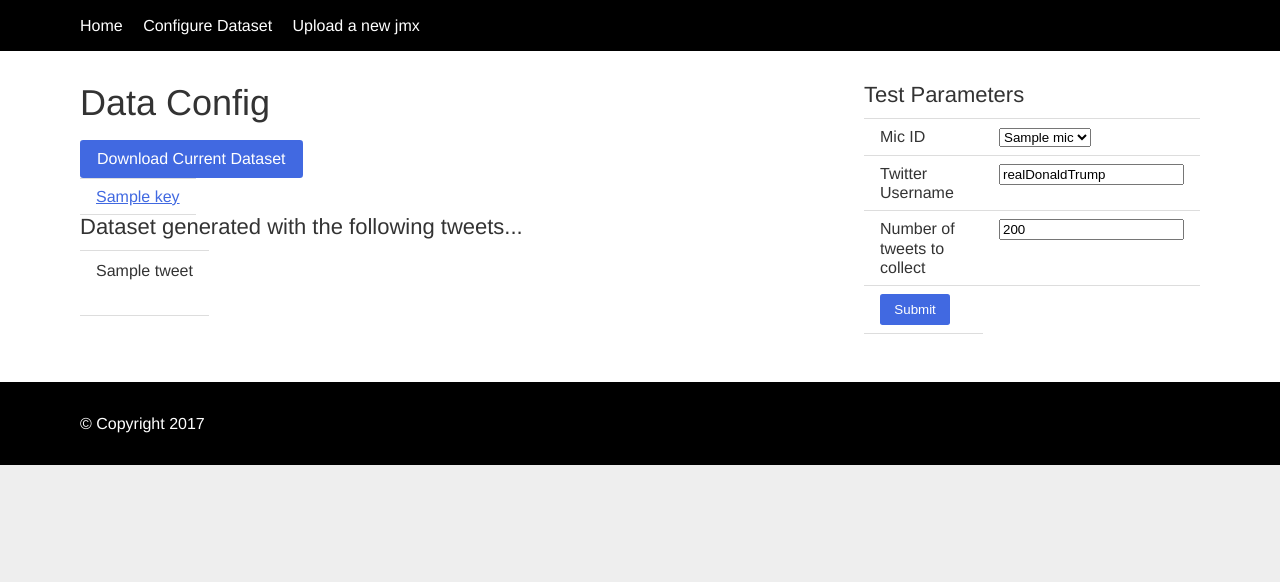
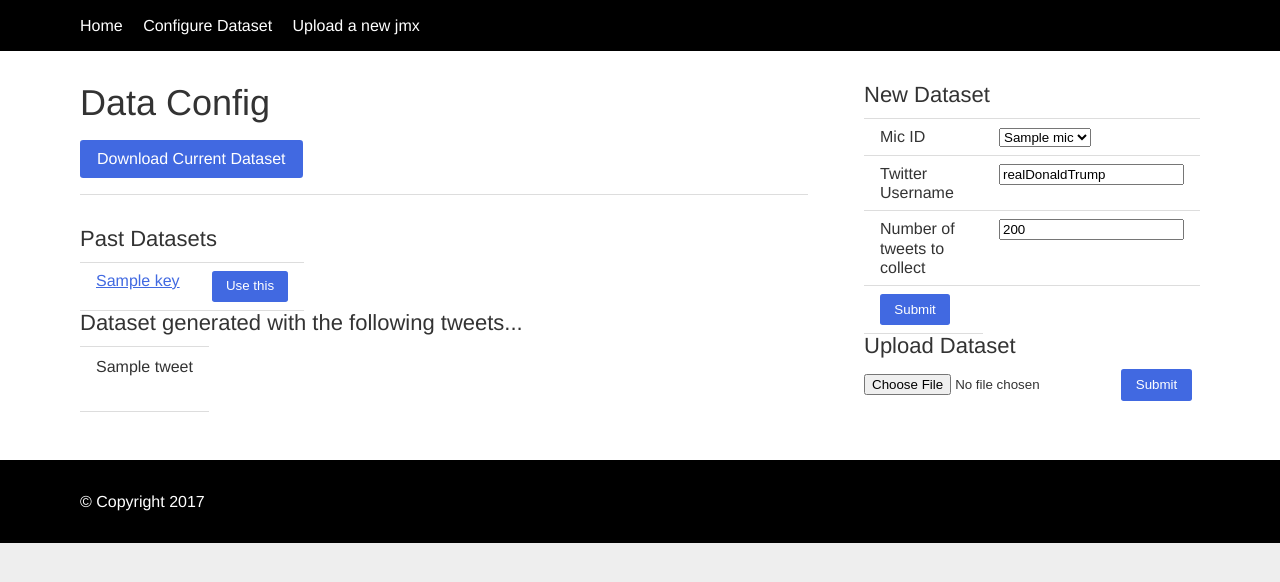
Before and after one commit to zyamusic/APIPerformaceTesting, a Flask app: template Source/templates/configData.html in a window 1280 px wide. Shown: the part 88-670 px from the top of the page. Run offline with Flask 2, Linux system fonts and the light colour scheme; the template is opened without the code that fills it: most values are stand-ins (such as "Sample title", 1, 10 or a date in 2020).

Commit message:
Improved dataset configurations

```diff
--- a/Source/app.py
+++ b/Source/app.py
@@ -53,10 +53,8 @@ def index():
     allParams = GetNewJMX()
 
     # display all summary files
-    summaries = {}
-    for outFile in glob.iglob('static/Output/**/*.html'):
-        print outFile
-        summaries[outFile] = '/' + outFile
+    summaries = GetSummaries()
+
     return render_template('index.html', summaries=summaries, allParams=allParams)
 
 # Testing area
@@ -66,10 +64,8 @@ def executeTest():
     global allParams
     if request.method == 'GET':
         allParams = GetNewJMX()
-        summaries = {}
-        for outFile in glob.iglob('static/Output/**/*.html'):
-            print outFile
-            summaries[outFile] = '/' + outFile
+        summaries = GetSummaries()
+
         return render_template('index.html', summaries=summaries, allParams=allParams)
 
     else:
@@ -108,11 +104,6 @@ def executeTest():
 
             RunJMeter(CONFIG, OUTPUTFile, OUTPUT_HTML, True)
 
-            # Run jmeter command
-            # print JMETER + ' -n -t ' + CONFIG + ' -l ' + OUTPUTFile + ' -e -o ' + OUTPUT_HTML
-            #
-            # os.system(JMETER + ' -n -t ' + CONFIG + ' -l ' + OUTPUTFile + ' -e -o ' + OUTPUT_HTML)
-
         return redirect(url_for('index'))
 
 # Configure the dataset
@@ -120,13 +111,10 @@ def executeTest():
 def configData():
     # Get mic ids for form'
     allMics = getAllMicIDs()
+    datasets = GetDatasets()
 
     if request.method == 'GET':
-        summaries = {}
-        for outFile in glob.iglob('static/Output/**/*.html'):
-            print outFile
-            summaries[outFile] = '/' + outFile
-        return render_template('configData.html', summaries=summaries, allMics=allMics)
+        return render_template('configData.html', datasets=datasets, allMics=allMics)
 
     else:
         selectedMicID = request.form['MicID']
@@ -141,9 +129,9 @@ def configData():
             dataPairs.append(permutation)
 
         # Write dataset
-        writeDataFile(dataPairs)
+        writeDataFile(dataPairs, selectedMicID, tweetUser, tweetCount)
 
-        return render_template('configData.html',allMics=allMics,alltweets=alltweets)
+        return redirect(url_for('configData'))
 
 # Upload a new configuration
 @app.route('/upload_jmx', methods=['GET','POST'])
@@ -169,6 +157,29 @@ def upload_jmx():
         allParams = GetNewJMX()
 
         return render_template('upload_jmx.html')
+
+# Upload a new configuration
+@app.route('/upload_data', methods=['POST'])
+def upload_data():
+    print 'UPLOADING'
+
+    switchData = request.form.get('dataset')
+    timestr = time.strftime("%H%M%S")
+    if switchData:
+        shutil.copy(os.getcwd() + '/CSV_Data_File.csv',os.getcwd() + '/static/Data/' + timestr + '_'+switchData)
+        shutil.copy(os.getcwd() + '/static/Data/' + switchData, os.getcwd() + '/CSV_Data_File.csv')
+        shutil.copy(os.getcwd() + '/static/Data/' + switchData, os.getcwd() + '/static/CSV_Data_File.csv')
+    else:
+        # Save old versions and update for new config
+        # Put in static folder to serve them over http
+        f = request.files['file']
+        f.save(secure_filename(f.filename))
+
+        shutil.copy(os.getcwd() + '/CSV_Data_File.csv',os.getcwd() + '/static/Data/' + timestr + '_CSV_Data_File.csv')
+        shutil.copy(f.filename, os.getcwd() + '/CSV_Data_File.csv')
+        shutil.copy(f.filename, os.getcwd() + '/static/CSV_Data_File.csv')
+
+    return redirect(url_for('configData'))
 
 # Get all songs based on mic id
 def getAllSongs(micID):
@@ -239,8 +250,8 @@ def getAllTweets(screen_name, tweetCount):
     return tweetText
 
 # Writes the dataset of (text,song)
-def writeDataFile(pairs):
-    csv_data_file_name = "static/CSV_Data_File.csv"
+def writeDataFile(pairs, micId, twitterUser, tweetCount):
+    csv_data_file_name = "static/Data/" + micId + "_" +twitterUser + "_" + tweetCount + "Data.csv"
 
     with open( csv_data_file_name, 'w' ) as csvfile:
         for p in pairs:
@@ -252,6 +263,7 @@ def writeDataFile(pairs):
                 csvfile.write( text + "," + song + "\n" )
 
     shutil.copy(csv_data_file_name, os.getcwd() + '/CSV_Data_File.csv')
+    shutil.copy(csv_data_file_name, os.getcwd() + '/static/CSV_Data_File.csv')
 
 # Runs all permutations of perfrmance tests
 def runVariations ():
@@ -314,6 +326,20 @@ def RunJMeter(configPath, outputFile, outputHTML, asDaemon):
 
     os.system(cmd)
 
+def GetSummaries():
+    summaries = {}
+    for outFile in glob.iglob('static/Output/**/*.html'):
+        outKey = outFile[14:]
+        summaries[outKey] = '/' + outFile
+    return summaries
+
+def GetDatasets():
+    datasets = {}
+    for outFile in glob.iglob('static/Data/*.csv'):
+        outKey = outFile[12:]
+        datasets[outKey] = '/' + outFile
+    return datasets
+
 # Checks if string is not blank or empty
 def isNotBlank (myString):
     if myString and myString.strip():
--- a/Source/templates/configData.html
+++ b/Source/templates/configData.html
@@ -4,14 +4,24 @@
   <div class=main>
     <h1>Data Config</h1>
     <a class=btn href="{{url_for('static', filename='CSV_Data_File.csv')}}">Download Current Dataset</a>
-    {% if summaries %}
+    <hr>
+    <h3>Past Datasets</h3>
+    {% if datasets %}
       <table>
-      {% for key, value in summaries.iteritems() %}
+      {% for key, value in datasets.iteritems() %}
         <tr>
            <td><a href="{{value}}">{{key}}</a></td>
+           <td>
+             <form action = "upload_data" method = "POST">
+               <input type="hidden" name="dataset" value="{{key}}"/>
+               <input class=btn value = "Use this" type = "submit"/>
+            </form>
+           </td>
         </tr>
       {% endfor %}
       </table>
+    {% else %}
+      No Datasets.
     {% endif %}
     {% if alltweets %}
     <h3>Dataset generated with the following tweets...</h3>
@@ -25,7 +35,7 @@
     {% endif %}
   </div>
   <div class=aside>
-    <h3>Test Parameters</h3>
+    <h3>New Dataset</h3>
     <form action="configData" method="post">
       <table>
         <tbody>
@@ -65,6 +75,12 @@
         </tbody>
       </table>
     </form>
+    <h3>Upload Dataset</h3>
+    <form action = "upload_data" method = "POST"
+         enctype = "multipart/form-data">
+         <input type = "file" name = "file" />
+         <input class=btn type = "submit"/>
+    </form>
   </div>
 </div>
 {% endblock %}
--- a/Source/templates/index.html
+++ b/Source/templates/index.html
@@ -11,6 +11,8 @@
         </tr>
       {% endfor %}
       </table>
+      {% else %}
+        No Summaries.
     {% endif %}
   </div>
   <div class=aside>
--- a/Source/templates/upload_jmx.html
+++ b/Source/templates/upload_jmx.html
@@ -7,7 +7,7 @@
     <form action = "upload_jmx" method = "POST"
          enctype = "multipart/form-data">
          <input type = "file" name = "file" />
-         <input type = "submit"/>
+         <input class=btn type = "submit"/>
     </form>
   </div>
 </div>
```
Also changed, not shown: 1 other file.
